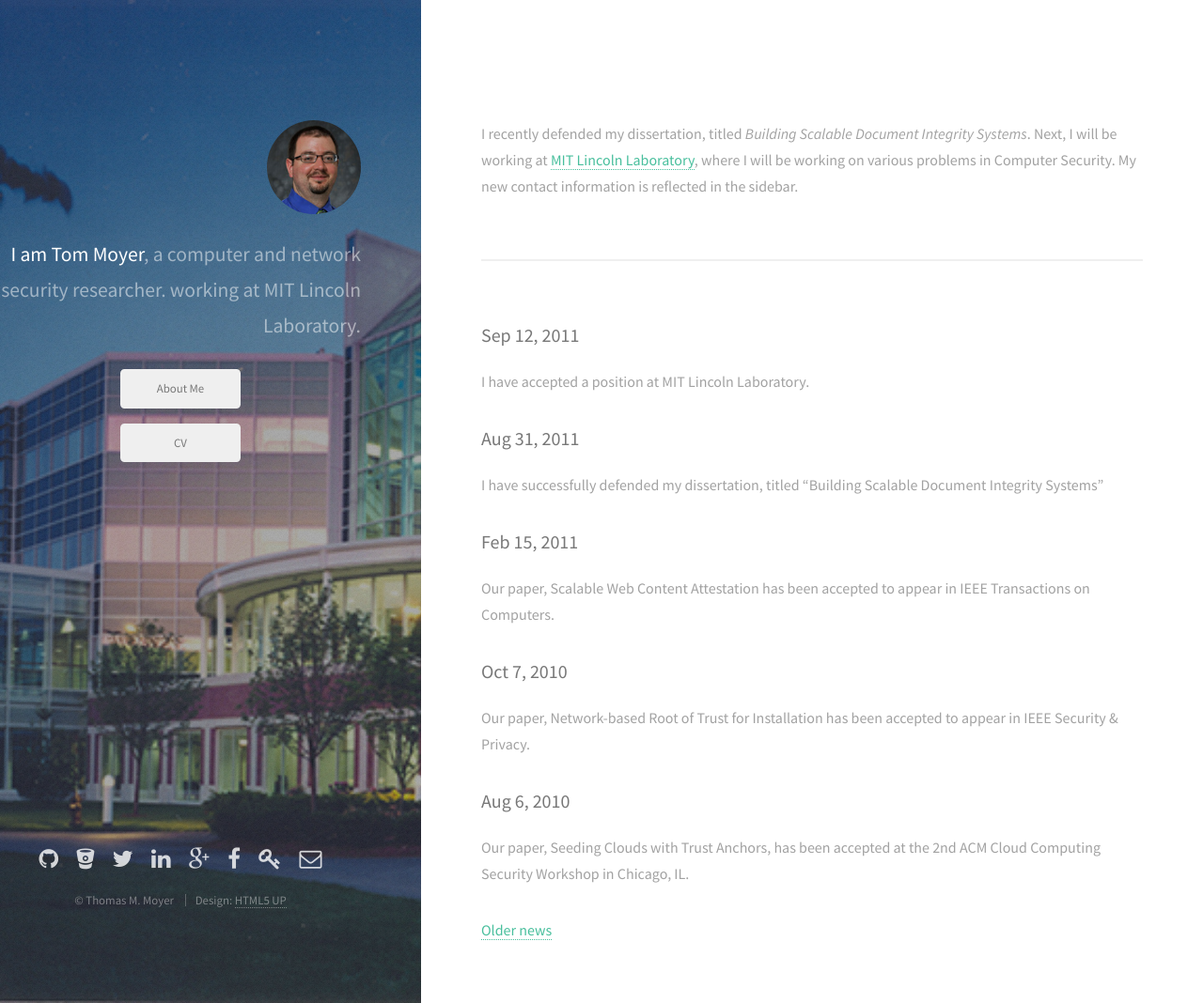
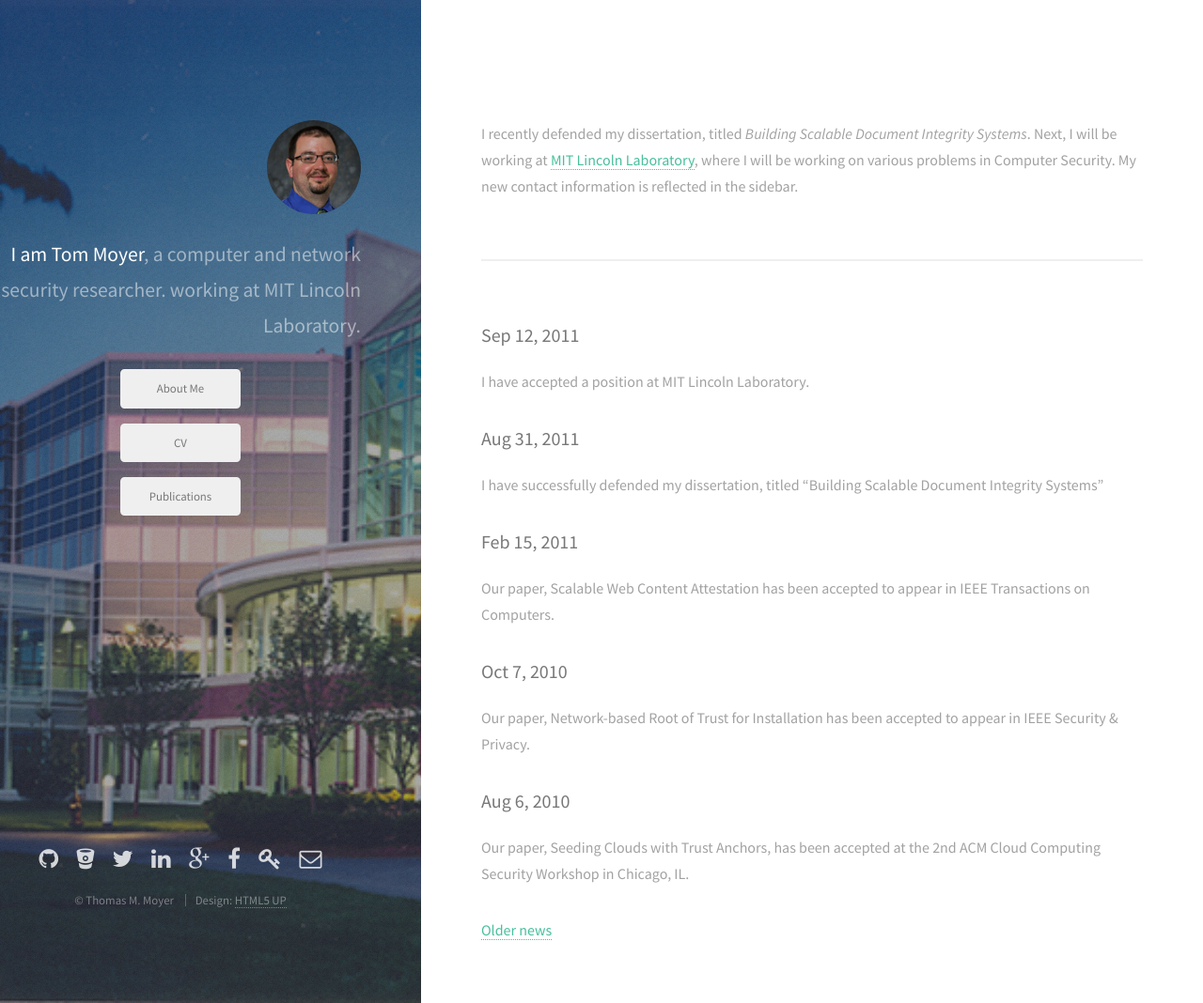
Before and after one commit to tommoyer/www-academic, a Jekyll site: the page built from index.html, in a window 1280 px wide and 1068 px high. Shown: the whole window at 94% size. Built offline with Jekyll 4.4.1, drawn with Linux system fonts in a browser that asks for light colours.

Commit message:
more edits and tweaks

```diff
--- a/_layouts/default.html
+++ b/_layouts/default.html
@@ -46,6 +46,7 @@
         <ul class="actions vertical">
           <li><a href="/about/" class="button small opaque">About Me</a></li>
           <li><a href="/cv/" class="button small opaque">CV</a></li>
+          <li><a href="/pubs/" class="button small opaque">Publications</a></li>
         </ul>
       </section>
 
--- a/pubs/index.html
+++ b/pubs/index.html
@@ -6,8 +6,8 @@ layout: default
     <h1> Publications</h1>
 
     <p>
-        <a class="pure-button" href="{{site.baseurl}}/pubs/byyear/">By Year</a>
-        <a class="pure-button" href="{{site.baseurl}}/pubs/bytype/">By Type</a>
+        <a class="button small" href="{{site.baseurl}}/pubs/byyear/">By Year</a>
+        <a class="button small" href="{{site.baseurl}}/pubs/bytype/">By Type</a>
     </p>
 
     {% bibliography_year %}
```
Also changed, not shown: pubs/bytype.html (+3 -6 lines), 1 other file.
